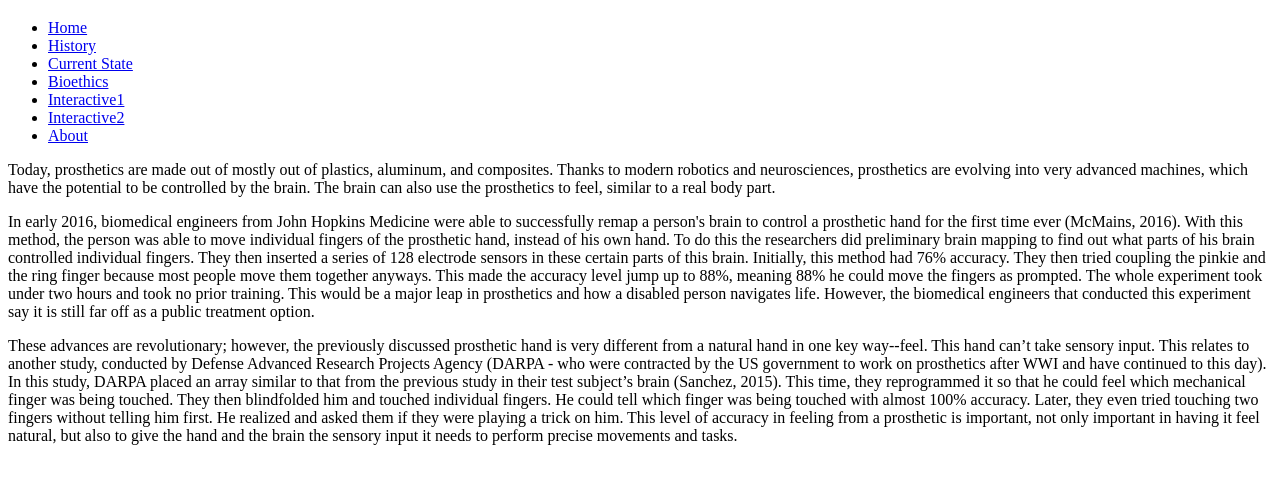
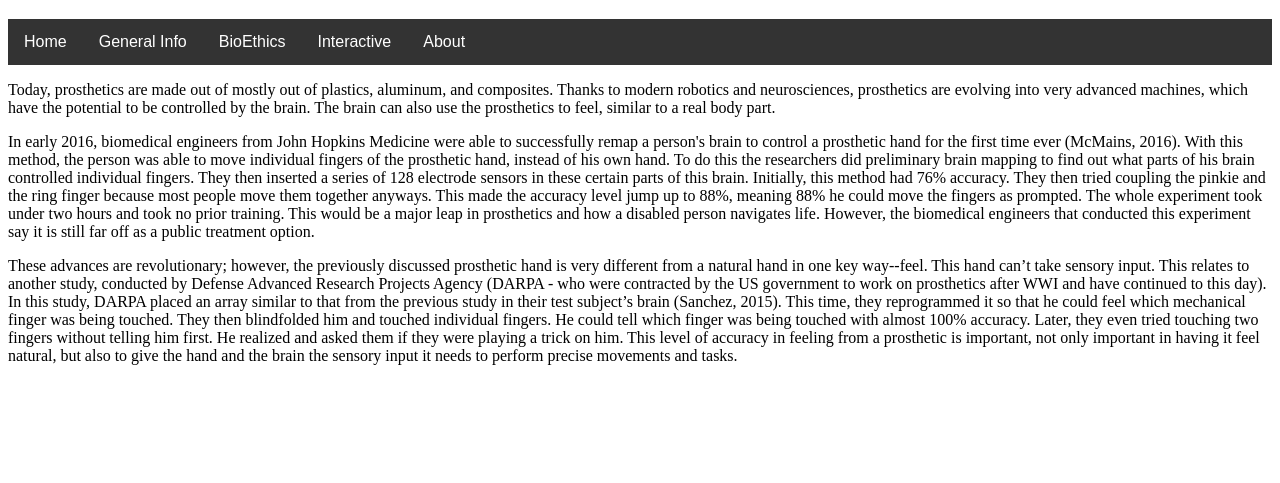
Before and after one commit to ETHG/ETHG.github.io, a plain HTML site: page ProstheticsToday.html in a window 1280 px wide. Shown: the part 61-544 px from the top of the page. Drawn offline with Linux system fonts and the light colour scheme.

Commit message:
updated w/ drop down

```diff
--- a/ProstheticsToday.html
+++ b/ProstheticsToday.html
@@ -9,18 +9,40 @@
 <body>
   <h1>Prosthetic Today</h1>
 
-  <ul>
-    <li><a href="index.html">Home</a></li>
-    <li><a href="History.html">History</a></li>
-    <li><a href="ProstheticsToday.html">Current State</a></li>
-    <li><a href="contact.asp">Bioethics</a></li>
-    <li><a href="about.asp">Interactive1</a></li>
-    <li><a href="about.asp">Interactive2</a></li>
-    <li><a href="about.asp">About</a></li>
-  </ul>
+  <div class="navbar">
+    <a href="index.html">Home</a>
+    <div class="dropdown">
+      <button class="dropbtn" onclick="showDropDown()">General Info
+        <i class="fa fa-caret-down"></i>
+      </button>
+      <div class="dropdown-content" id="myDropdown">
+        <a href="History.html">History</a>
+        <a href="ProstheticsToday.html">Today</a>
+      </div>
+    </div>
+    <a href='#'>BioEthics
+    <a href="#">Interactive</a>
+    <a href="#">About</a>
+  </div>
 
   <p>Today, prosthetics are made out of mostly out of plastics, aluminum, and composites. Thanks to modern robotics and neurosciences, prosthetics are evolving into very advanced machines, which have the potential to be controlled by the brain. The brain can also use the prosthetics to feel, similar to a real body part.</p>
   <p>In early 2016, biomedical engineers from John Hopkins Medicine were able to successfully remap a person's brain to control a prosthetic hand for the first time ever (McMains, 2016). With this method, the person was able to move individual fingers of the prosthetic hand, instead of his own hand. To do this the researchers did preliminary brain mapping to find out what parts of his brain controlled individual fingers. They then inserted a series of 128 electrode sensors in these certain parts of this brain. Initially, this method had 76% accuracy. They then tried coupling the pinkie and the ring finger because most people move them together anyways. This made the accuracy level jump up to 88%, meaning 88% he could move the fingers as prompted. The whole experiment took under two hours and took no prior training. This would be a major leap in prosthetics and how a disabled person navigates life. However, the biomedical engineers that conducted this experiment say it is still far off as a public treatment option.</p>
   <p>These advances are revolutionary; however, the previously discussed prosthetic hand is very different from a natural hand in one key way--feel. This hand can’t take sensory input. This relates to another study, conducted by Defense Advanced Research Projects Agency (DARPA - who were contracted by the US government to work on prosthetics after WWI and have continued to this day). In this study, DARPA placed an array similar to that from the previous study in their test subject’s brain (Sanchez, 2015). This time, they reprogrammed it so that he could feel which mechanical finger was being touched. They then blindfolded him and touched individual fingers. He could tell which finger was being touched with almost 100% accuracy. Later, they even tried touching two fingers without telling him first. He realized and asked them if they were playing a trick on him. This level of accuracy in feeling from a prosthetic is important, not only important in having it feel natural, but also to give the hand and the brain the sensory input it needs to perform precise movements and tasks.</p>
+
+<script>
+    function showDropDown() {
+        document.getElementById("myDropdown").classList.toggle("show");
+    }
+    // Close the dropdown if the user clicks outside of it
+    window.onclick = function(e) {
+      if (!e.target.matches('.dropbtn')) {
+        var myDropdown = document.getElementById("myDropdown");
+          if (myDropdown.classList.contains('show')) {
+            myDropdown.classList.remove('show');
+          }
+      }
+    }
+  </script>
+
 </body>
 </html>
```
